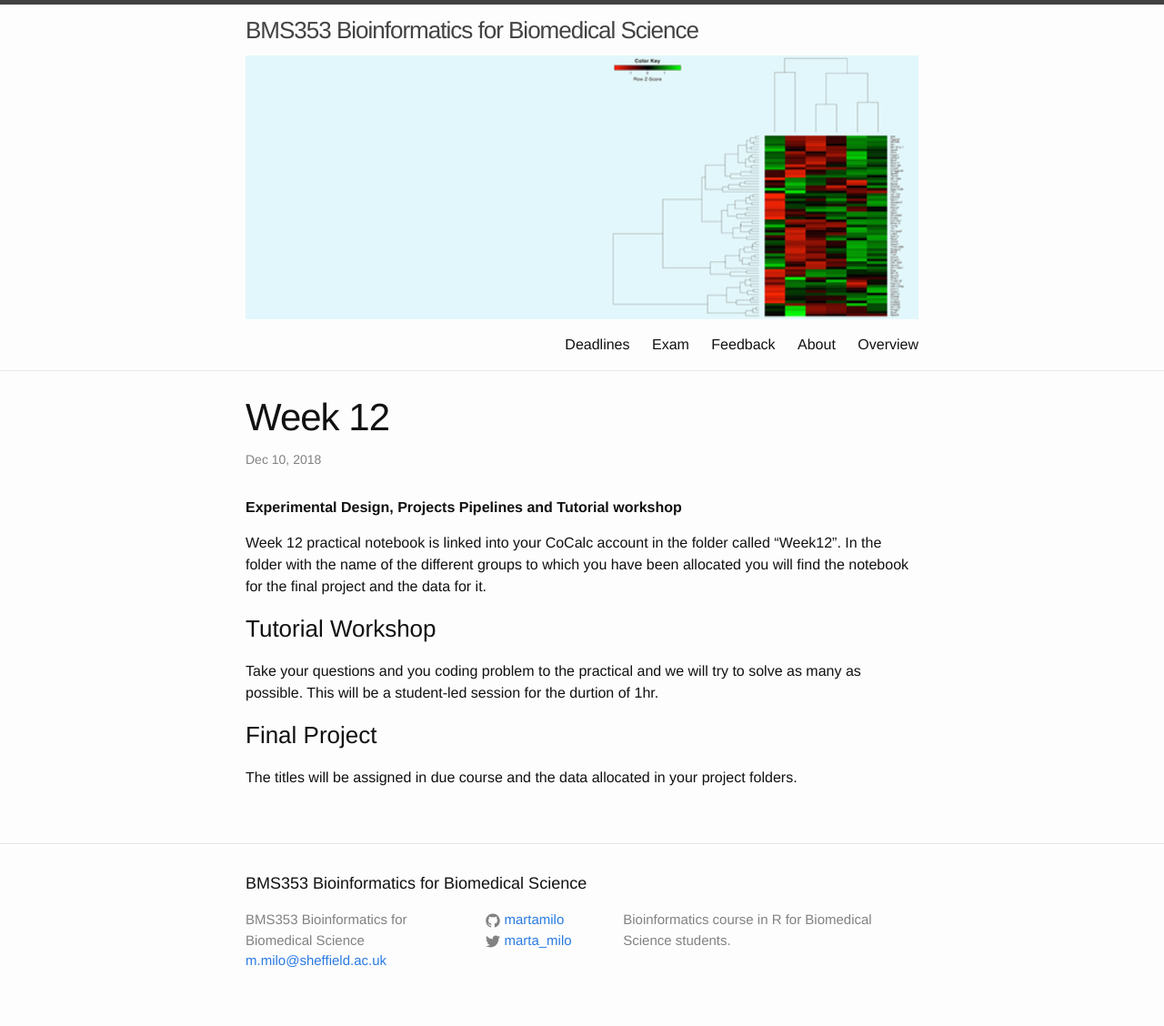
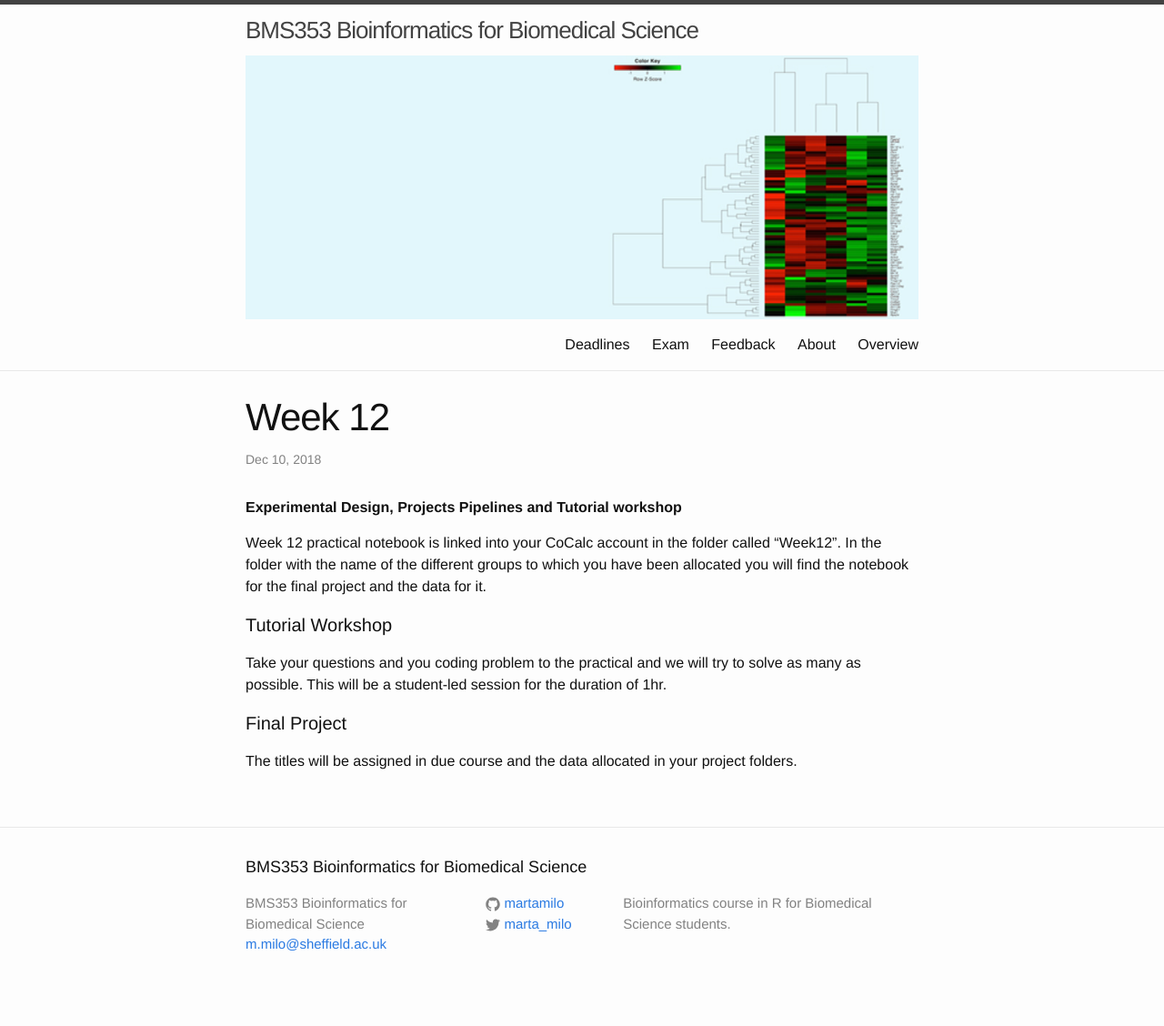
Before and after one commit to sods/bioinformatics, a Jekyll site: the page built from _posts/2018-12-10-week-12-experimental-design-and-projects-pipelines.md, in a window 1280 px wide. Shown: the whole page at 91% size. Built offline with Jekyll 4.4.1, drawn with Linux system fonts in a browser that asks for light colours; comment, search, counter and statistics services are not loaded.

Commit message:
modified formatting

```diff
--- a/_posts/2018-12-10-week-12-experimental-design-and-projects-pipelines.md
+++ b/_posts/2018-12-10-week-12-experimental-design-and-projects-pipelines.md
@@ -10,8 +10,8 @@ tagline: Experimental Design, Projects Pipelines and Tutorial workshop
 
 Week 12 practical notebook is linked into your CoCalc account in the folder called "Week12". In the folder with the name of the different groups to which you have been allocated you will find the notebook for the final project and the data for it.
 
-### Tutorial Workshop
-Take your questions and you coding problem to the practical and we will try to solve as many as possible. This will be a student-led session for the durtion of 1hr.
+#### Tutorial Workshop
+Take your questions and you coding problem to the practical and we will try to solve as many as possible. This will be a student-led session for the duration of 1hr.
 
-### Final Project
+#### Final Project
 The titles will be assigned in due course and the data allocated in your project folders.
```
